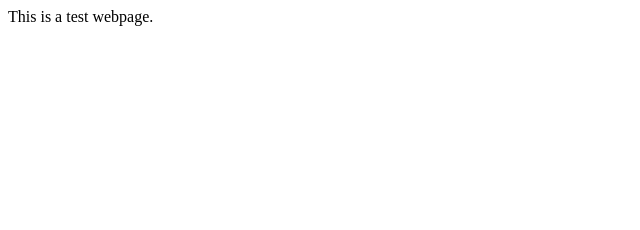
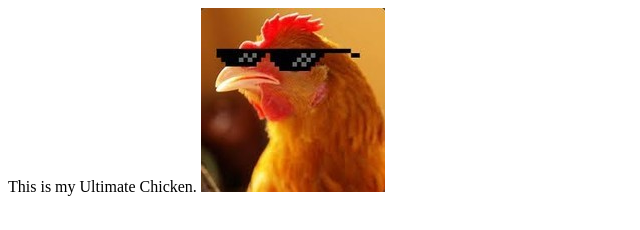
Before and after one commit to iosdev747/JEDI-7-Flipkart-Git-Demo, a plain HTML site: page index.html in a window 1280 px wide. Shown: the whole page, without its empty margins (0-640 px from the left). Drawn offline with Linux system fonts and the light colour scheme.

Commit message:
add res directory

```diff
--- a/index.html
+++ b/index.html
@@ -1,6 +1,7 @@
 <!DOCTYPE html>
 <html>
 <body>
-This is a test webpage.
+This is my Ultimate Chicken.
+<img src="res/1.jpg" alt="ultimate_chicken">
 </body>
 </html>
```
Also changed, not shown: res/1.jpg (renamed from 1.jpg).
